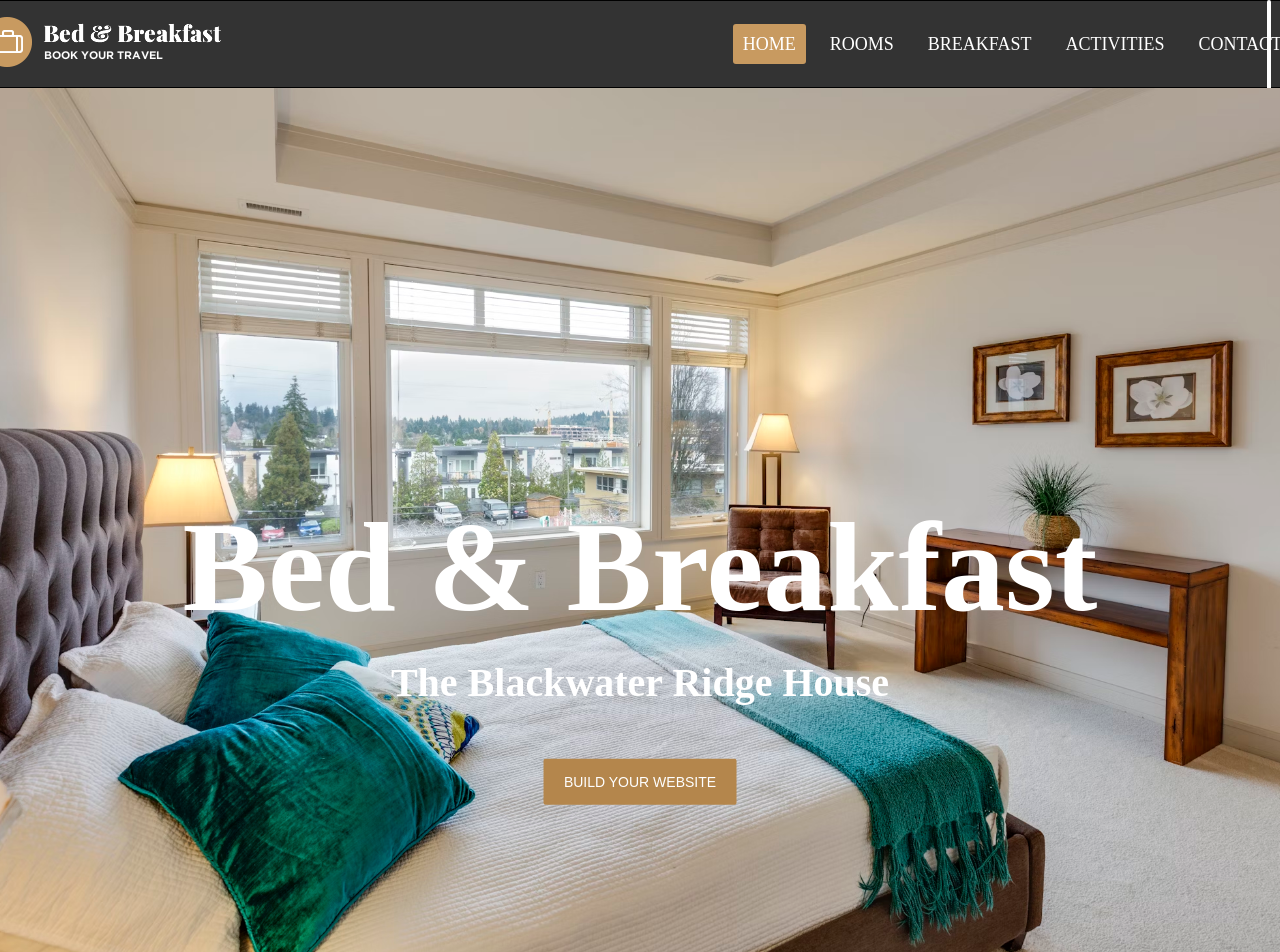
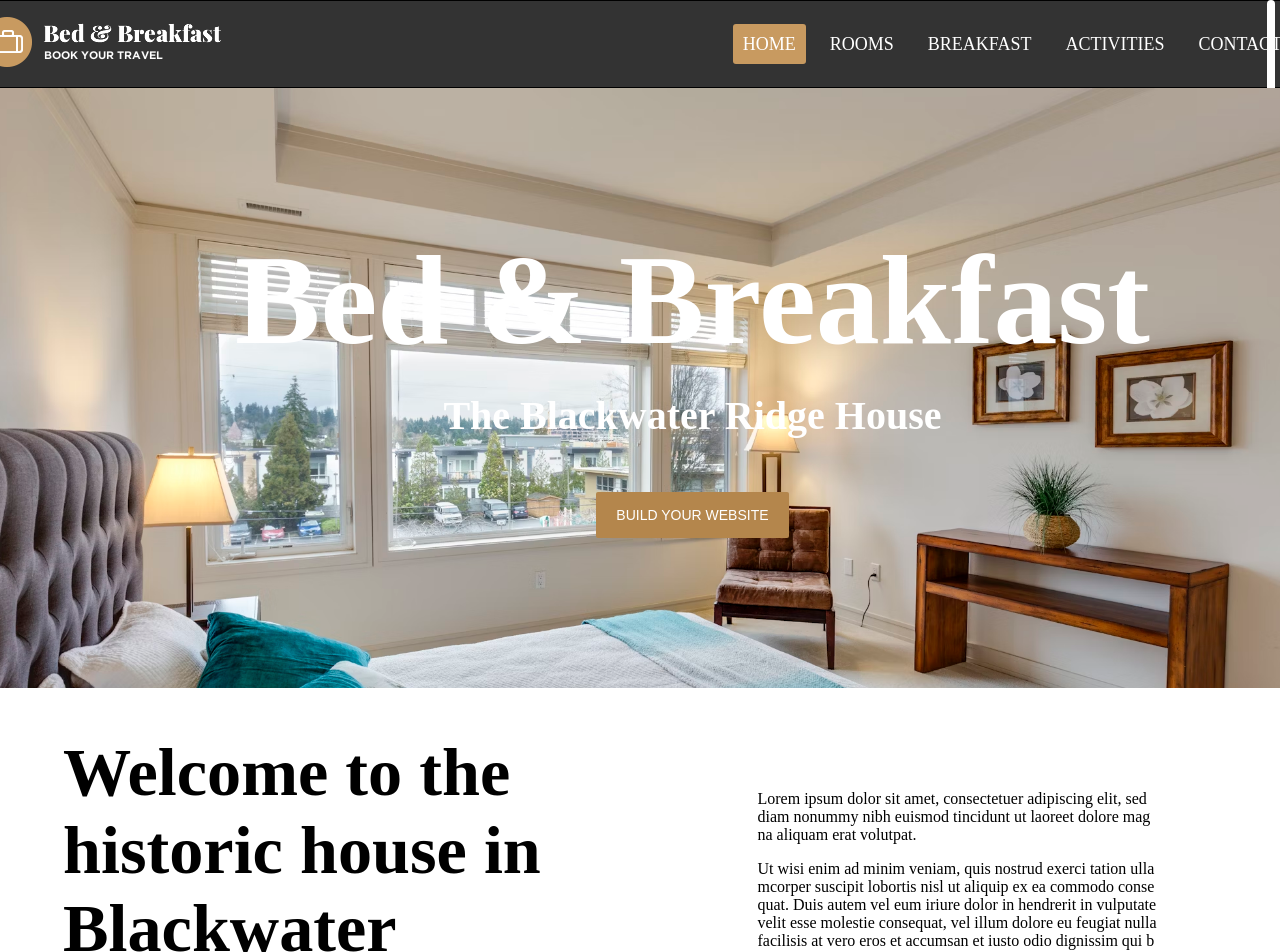
Before and after one commit to 080Aasim/guestHouse, a React (Vite) app: page / in a window 1280 px wide. Shown: the top 952 px of the page. Built offline with nearby package versions, Linux system fonts and the light colour scheme.

Commit message:
Updated project with latest changes

```diff
--- a/src/components/Home.css
+++ b/src/components/Home.css
@@ -1,19 +1,31 @@
+
+.section-1 {
+    position: relative;
+}
+
 .section-1 img {
     background-position: center;
     background-size: cover;
     width: 100%;
-    position: relative;
+}
+
+.img {
+    width: 100%;
+    height: 600px;
+    overflow: hidden;
 }
 
 .section-1 .titles {
     color: #ffffff;
     position: absolute;
-    top: 80%;
-    left: 50%;
+    top: 20%;
+    left: 20%;
     transform: translate(-50%,-50%);
     text-align: center;
 
 }
+
+
 
 .titles h1 {
     /* border: 1px solid red; */
@@ -36,6 +48,7 @@
     align-items: center;
     justify-content: space-around;
     padding: 40px;
+    overflow: hidden;
 }
 
 .top .l-text {
--- a/src/components/Home.jsx
+++ b/src/components/Home.jsx
@@ -6,13 +6,25 @@ import "./Home.css";
 function Home() {
   return (
     <motion.div
-      initial={{opacity: 0}}
-      animate={{opacity: 1}}
-      exit={{opacity: 0}}
+      initial={{ opacity: 0 }}
+      animate={{ opacity: 1 }}
+      exit={{ opacity: 0 }}
     >
       <div className="section-1">
-        <img src={Product[0].image} alt="" />
-        <div className="titles">
+        <div className="box">
+          <div className="img">
+            <img
+              src={Product[0].image}
+              // whileHover={{ scale: [null, 1.4, 1.3] }}
+              // transition={{ duration: 0.3 }}
+            />
+          </div>
+          <motion.div
+            className="titles"
+            initial={{ opacity: 0, scale: 0 }}
+            animate={{ opacity: 1, scale: 1 }}
+            transition={{ ease: "easeIn", duration: 2 }}
+          >
             <h1>Bed & Breakfast</h1>
             <h4>The Blackwater Ridge House</h4>
             <motion.button
@@ -26,14 +38,23 @@ function Home() {
             >
               BUILD YOUR WEBSITE
             </motion.button>
+          </motion.div>
         </div>
       </div>
       <div className="section-2">
         <div className="top">
-          <div className="l-text">
+          <motion.div
+            className="l-text"
+            initial="hidden"
+            whileInView={{scale: 1.3}}
+            // viewport={{once: true}}
+            transition={{ease: "easeIn" , duration: 2}}
+          >
             <h2>Welcome to the historic house in Blackwater Ridge</h2>
-          </div>
-          <div className="r-text">
+          </motion.div>
+          <motion.div
+            className="r-text"
+          >
             <p>
               Lorem ipsum dolor sit amet, consectetuer adipiscing elit, sed diam
               nonummy nibh euismod tincidunt ut laoreet dolore magna aliquam
@@ -48,7 +69,7 @@ function Home() {
               dignissim qui blandit praesent luptatum zzril delenit augue duis
               dolore te feugait nulla facilisi.
             </p>
-          </div>
+          </motion.div>
         </div>
         <div className="bottom">
           <div className="display">
--- a/src/components/ScrollAnimation.jsx
+++ b/src/components/ScrollAnimation.jsx
@@ -14,10 +14,10 @@ function ScrollAnimation() {
       left: "99%",
       right: 0,
       height: "100%",
-      width: "4px",
+      width: "8px",
       background: "white",
       transformOrigin: "top",
-      borderRadius: "4px",
+      borderRadius: "8px",
     //   zIndex: 9999,
       scaleY
     }}
--- a/src/main.jsx
+++ b/src/main.jsx
@@ -6,7 +6,7 @@ import './main.css'
 
 ReactDOM.createRoot(document.getElementById("root")).render(
   <React.StrictMode>
-    <BrowserRouter>
+    <BrowserRouter basename={import.meta.env.BASE_URL}>
       <App />
     </BrowserRouter>
   </React.StrictMode>
--- a/vite.config.js
+++ b/vite.config.js
@@ -4,5 +4,5 @@ import react from '@vitejs/plugin-react'
 // https://vitejs.dev/config/
 export default defineConfig({
   plugins: [react()],
-  base: "/guestHouse/"
+  base: process.env.NODE_ENV === "production" ? "/guestHouse/" : "/",
 })
```
Lines whose indentation alone changed are shown as unchanged.
